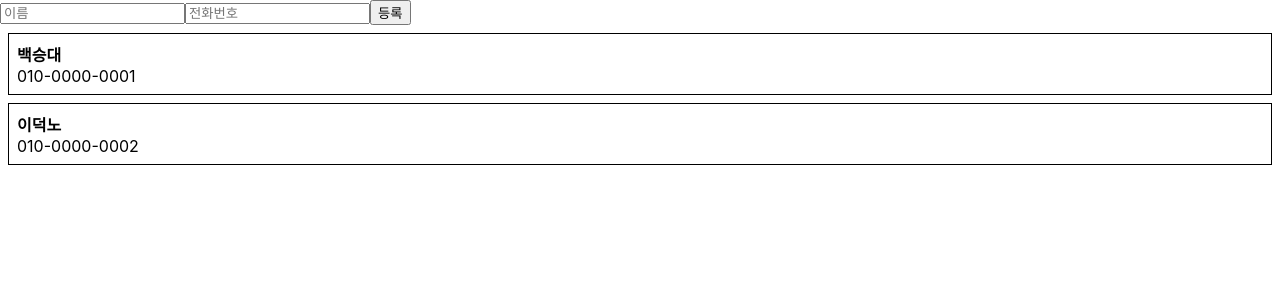
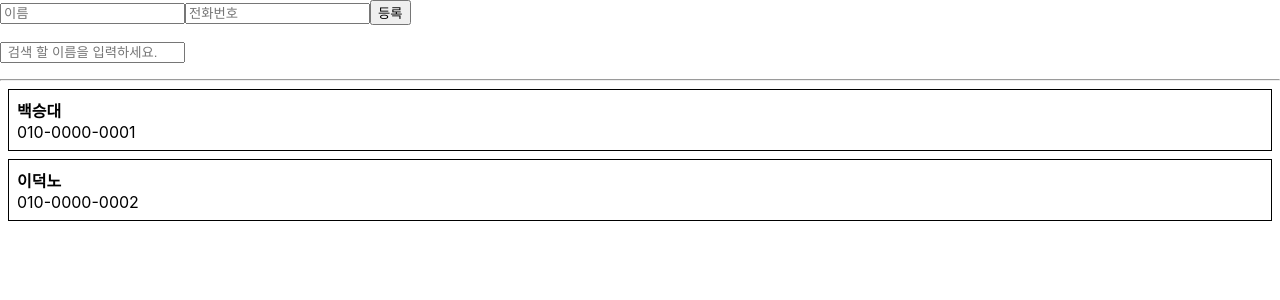
Before and after one commit to jonghwankwon/React_phone_book, a React (Create React App) app: page / in a window 1280 px wide. Shown: the top 300 px of the page. Built offline with nearby package versions, Linux system fonts and the light colour scheme.

Commit message:
검색기능 핸들러 추가

```diff
--- a/src/App.js
+++ b/src/App.js
@@ -16,8 +16,16 @@
         name: '이덕노',
         phone: '010-0000-0002'
       }
-    ]
+    ],
+    keyword: ''
   }
+
+  handleChange = (e) => {
+    this.setState({
+      keyword: e.target.value,
+    });
+  }
+
   handleCreate = (data) => {
     const { information } = this.state;
     this.setState({
@@ -45,12 +53,21 @@
   }
 
   render() {
-    const { information } = this.state;
+    const { information, keyword } = this.state;
+
     return (
       <div>
         <PhoneForm
           onCreate={this.handleCreate}
         />
+        <p>
+          <input
+            placeholder=" 검색 할 이름을 입력하세요."
+            onChange={this.handleChange}
+            value={keyword}
+          />
+        </p>
+        <hr />
         <PhoneInfoList
         data = {information}
         onRemove={this.handleRomve}
```
